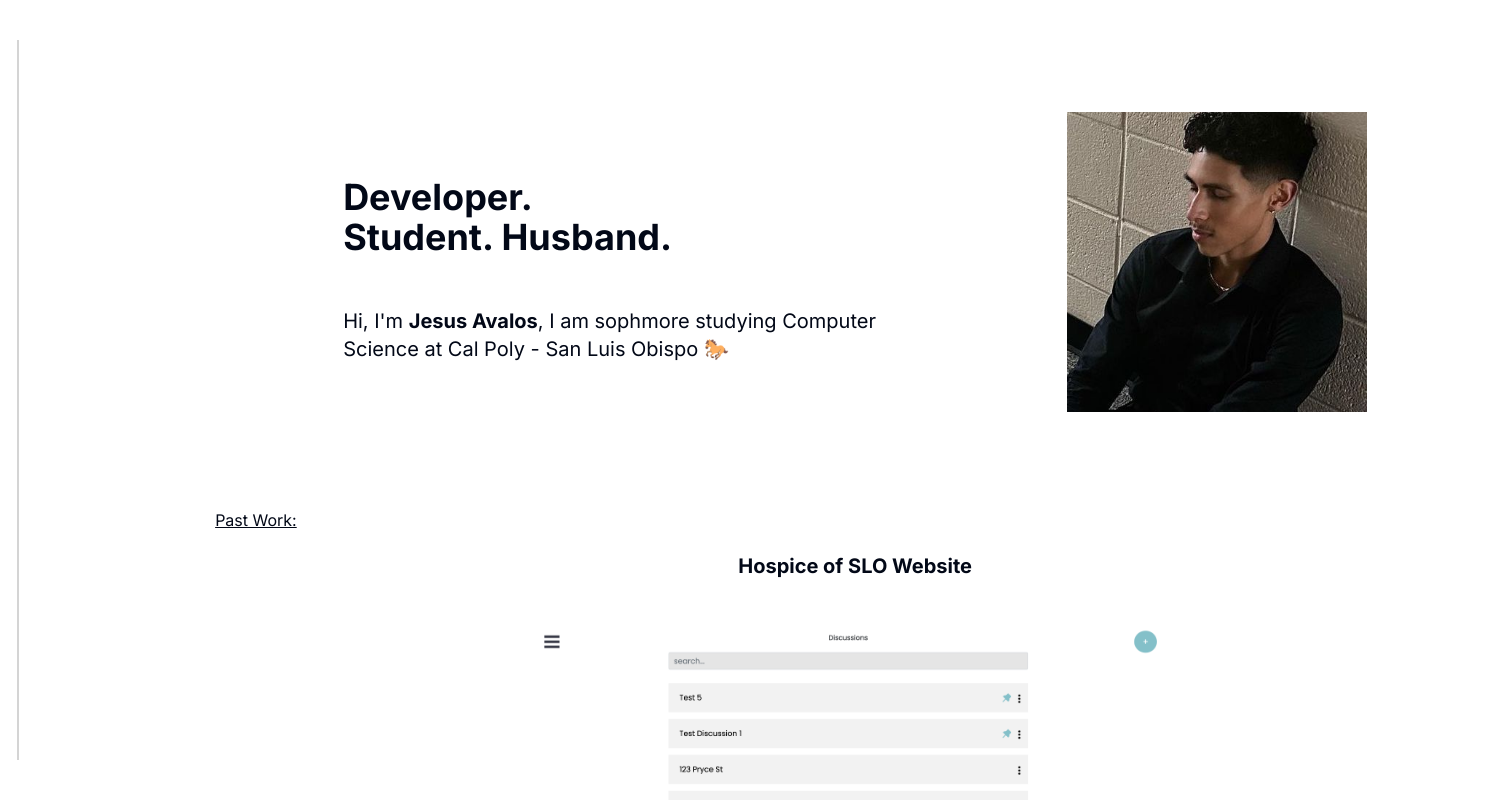
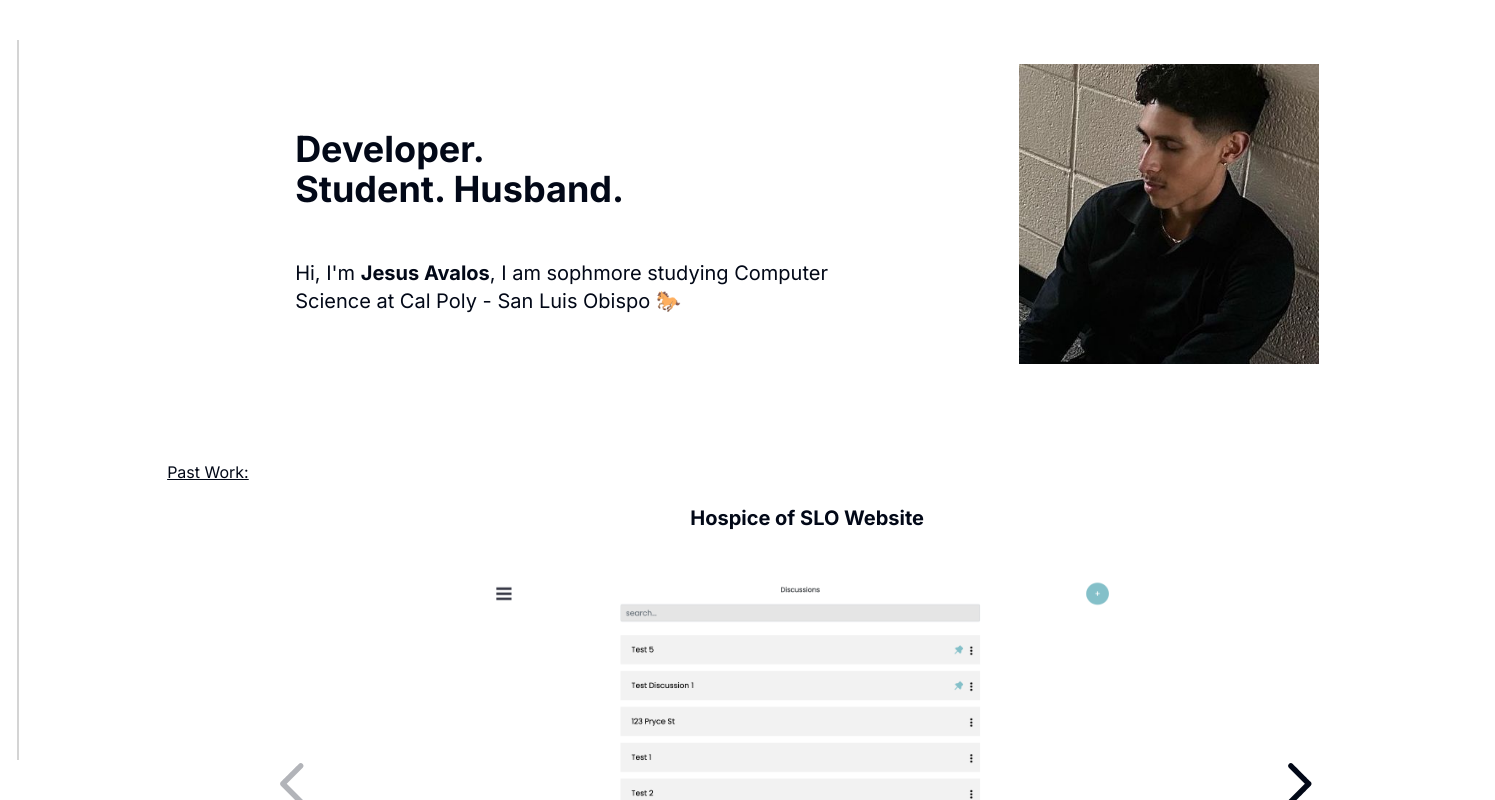
Before and after one commit to javalosr2004/personal_website_example, a Next.js app: page / in a window 1280 px wide. Shown: the top 800 px of the page, 1495 px wide, since content can reach past the window. Built offline with nearby package versions, Linux system fonts and the light colour scheme; no server answers.

Commit message:
server fix?

```diff
--- a/src/app/Providers.tsx
+++ b/src/app/Providers.tsx
@@ -3,14 +3,11 @@ import React from 'react'
 import { Provider } from 'react-redux'
 import { SessionProvider } from 'next-auth/react'
 import { store } from '@/store'
-import TransitionNav from './components/layout/TransitionNav'
 
 export default function Providers({ children }: { children: React.ReactNode }) {
     return (
         <Provider store={store}>
-            <SessionProvider>
-                <TransitionNav>{children}</TransitionNav>
-            </SessionProvider>
+            <SessionProvider>{children}</SessionProvider>
         </Provider>
     )
 }
```
